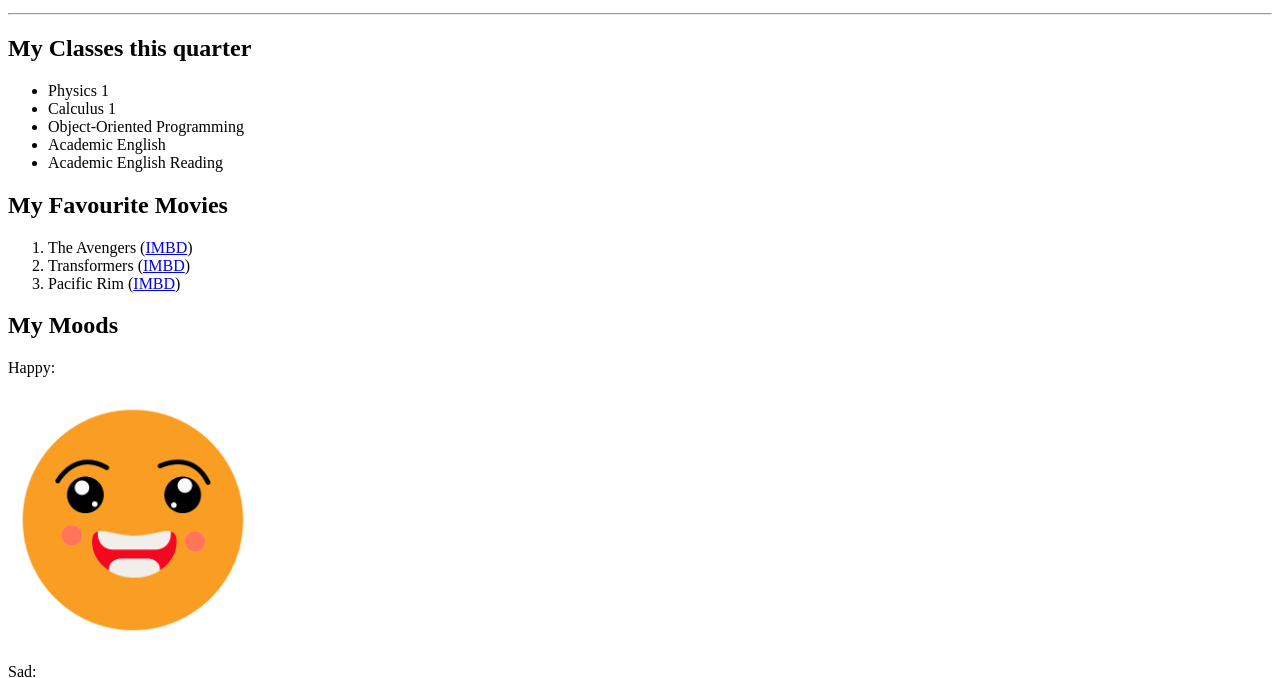
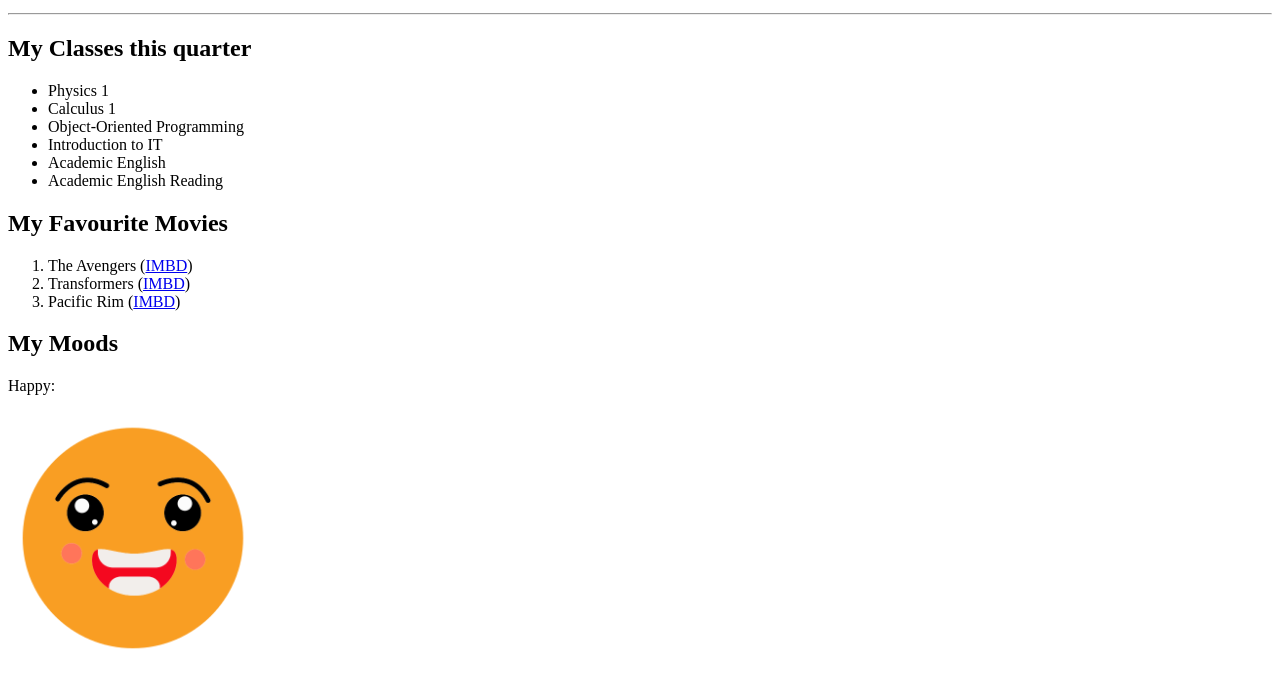
Before and after one commit to wasserschwine/wasserschwine.github.io, a plain HTML site: page index.html in a window 1280 px wide. Shown: the part 101-779 px from the top of the page. Drawn offline with Linux system fonts and the light colour scheme.

Commit message:
added It2IT in classes

```diff
--- a/index.html
+++ b/index.html
@@ -15,6 +15,7 @@
         <li>Physics 1</li>
         <li>Calculus 1</li>
         <li>Object-Oriented Programming</li>
+        <li>Introduction to IT</li>
         <li>Academic English</li>
         <li>Academic English Reading</li>
     </ul>
```
